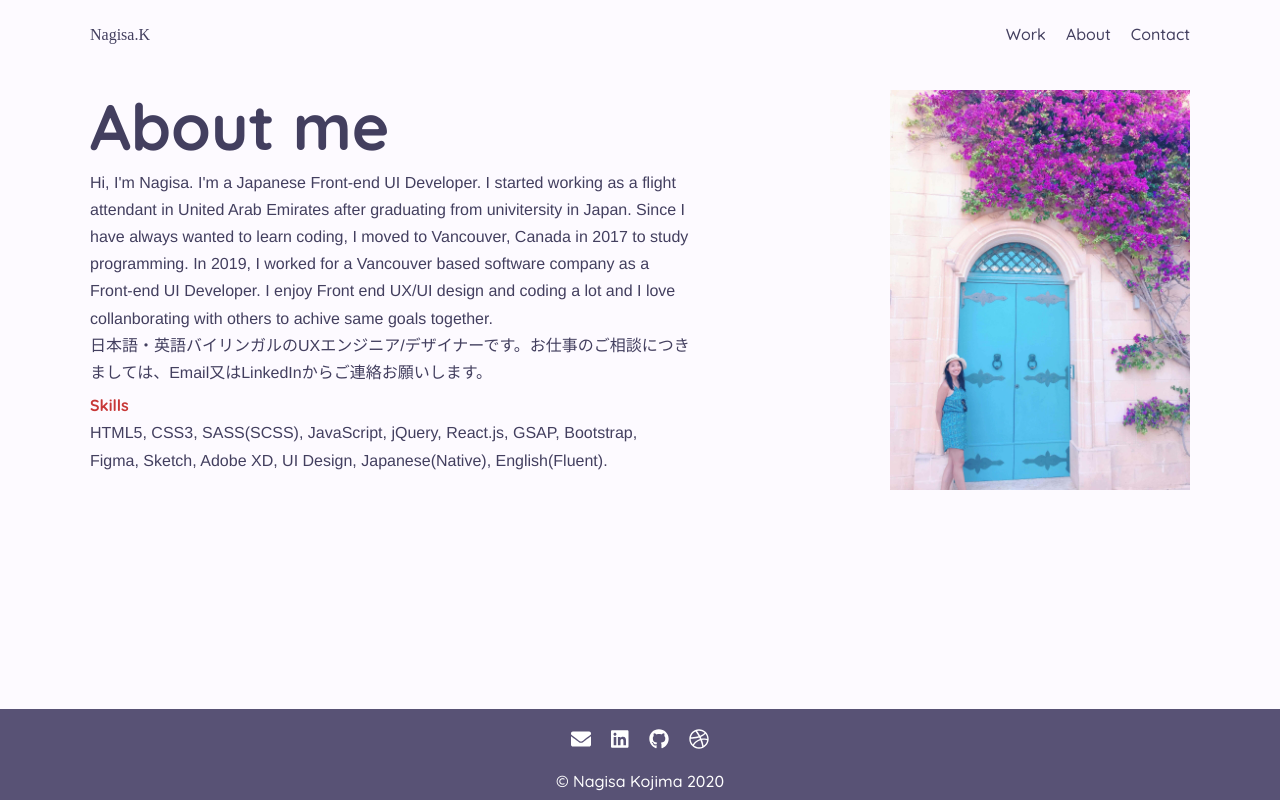
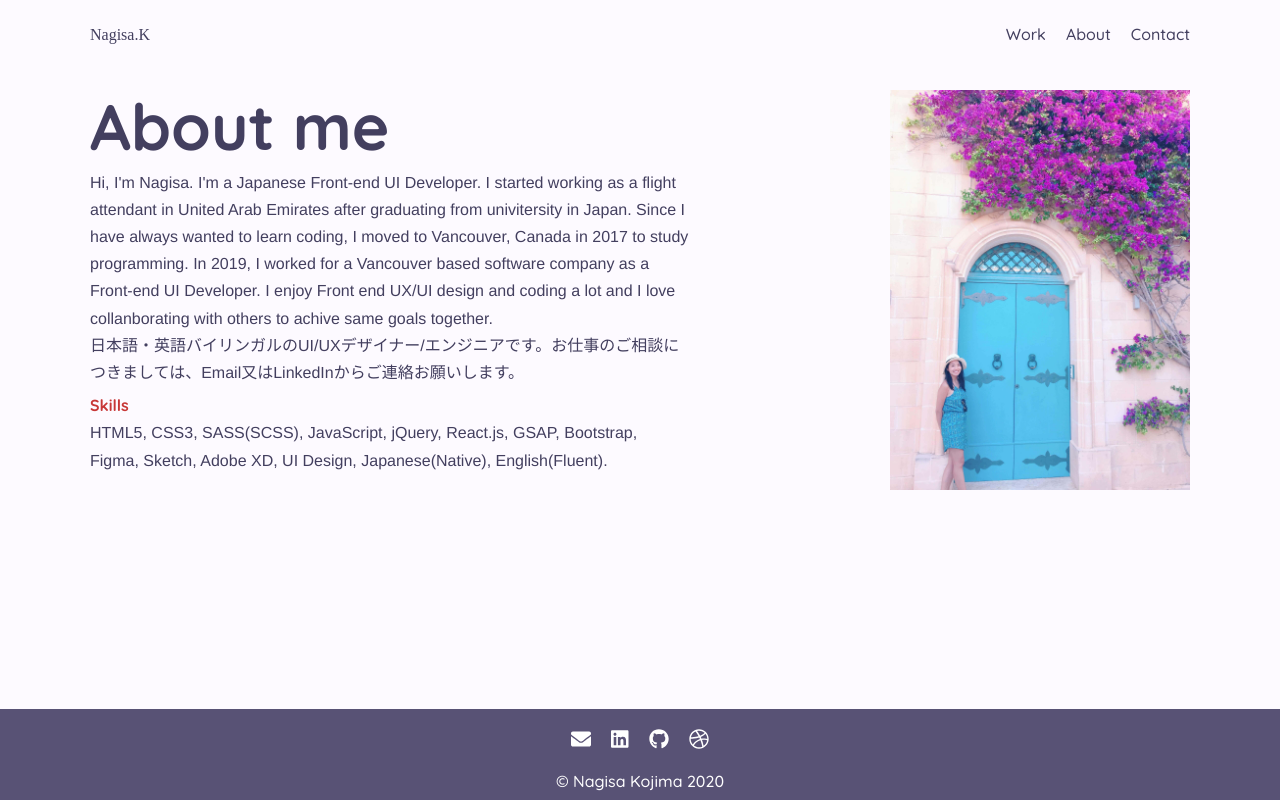
Before and after one commit to beach1208/portfolio-react, a React (Create React App) app: page /about in a window 1280 px wide. Built offline with nearby package versions, Linux system fonts and the light colour scheme; a web font is replaced by a local one.

Commit message:
Changed project URL and titles

```diff
--- a/src/components/About/About.jsx
+++ b/src/components/About/About.jsx
@@ -13,7 +13,7 @@ const About = () => {
             Since I have always wanted to learn coding, I moved to Vancouver, Canada in 2017 to study programming.
             In 2019, I worked for a Vancouver based software company as a Front-end UI Developer.
             I enjoy Front end UX/UI design and coding a lot and I love collanborating with others to achive same goals together.
-            <span>日本語・英語バイリンガルのUXエンジニア/デザイナーです。お仕事のご相談につきましては、Email又はLinkedInからご連絡お願いします。</span>
+            <span>日本語・英語バイリンガルのUI/UXデザイナー/エンジニアです。お仕事のご相談につきましては、Email又はLinkedInからご連絡お願いします。</span>
           </p>
           <span className="item__title-sub">Skills</span>
           <p className="item__text">
--- a/src/components/Home/Intro.jsx
+++ b/src/components/Home/Intro.jsx
@@ -26,7 +26,7 @@ const Intro = () => {
           >
             {props => (
               <div style={props}>
-                <h2 className="item__title-sub">I’m a UX Designer/Developer</h2>
+                <h2 className="item__title-sub">I’m a UI/UX Designer/Developer</h2>
               </div>
             )}
           </Spring>
--- a/src/data/ThumbnailData.js
+++ b/src/data/ThumbnailData.js
@@ -67,7 +67,7 @@ export const ThumbnailData = [
     jpgoal: '全ページでのレスポンシブ対応及び、各ページ切り替えにおけるアニメーションやスクロールアニメーションをScroll RevealやANIMSITIONなどのライブラリを使用し、実現させました。',
     enrole:'I focused on UX/UI Design, Front-end coding and animation coding.',
     jprole:'UX/UIデザイン、フロントエンド実装とアニメーションの実装を担当しました。',
-    projectLink: 'https://nagisa-kojima.com/laylaballet'
+    projectLink: 'https://beach1208.github.io/LaylaBallet/'
   },
   {
     id: 2,
@@ -84,7 +84,7 @@ export const ThumbnailData = [
     jpgoal: 'このテーマを完成させることによって、HTMLベースで作成したサイトをPHPに変換させ、WordPressサイトとして実装、立ち上げる方法を学びました。',
     enrole:'I focused on Web Design, PHP Coding and understanding WordPress structure.',
     jprole:'Webデザイン、PHPコーディング、WordPressテーマ作成の実装を担当しました。',
-    projectLink: 'http://la-nature-blog.nagisa-kojima.com/'
+    projectLink: 'https://github.com/beach1208/LA-NATURE'
   },
   {
     id: 1,
```
